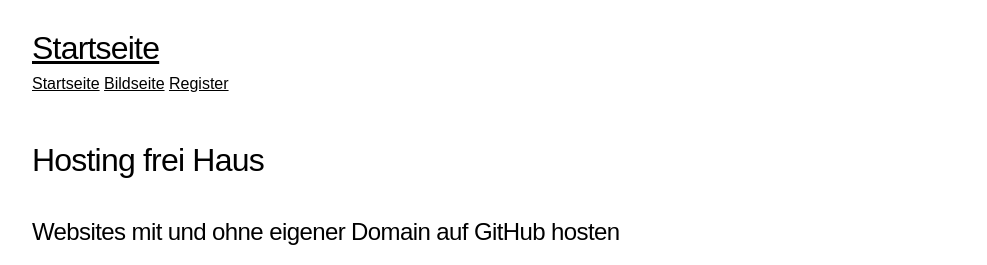
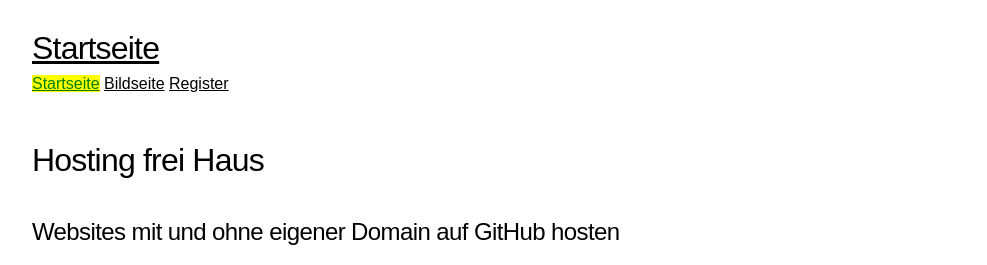
Before and after one commit to webuser-ralf/webuser-ralf.github.io, a Jekyll site: the page built from index.md, in a window 1280 px wide. Shown: the top 265 px of the page, without its empty margins (146-1133 px from the left). Built offline with Jekyll 4.4.1, drawn with Linux system fonts in a browser that asks for light colours; our own code applies the rules of GitHub Pages for plain Markdown files.

Commit message:
Update layout.scss

```diff
--- a/_sass/layout.scss
+++ b/_sass/layout.scss
@@ -52,6 +52,13 @@
     margin-top: 1.25em;
 }
 
+#Startseite a#navi01,
+#Bildseite a#navi02,
+#Register a#navi03 {
+  color: green;
+  background-color: yellow;
+}
+
 #nav {
     grid-area: nav;
     display: inline-block;
```
